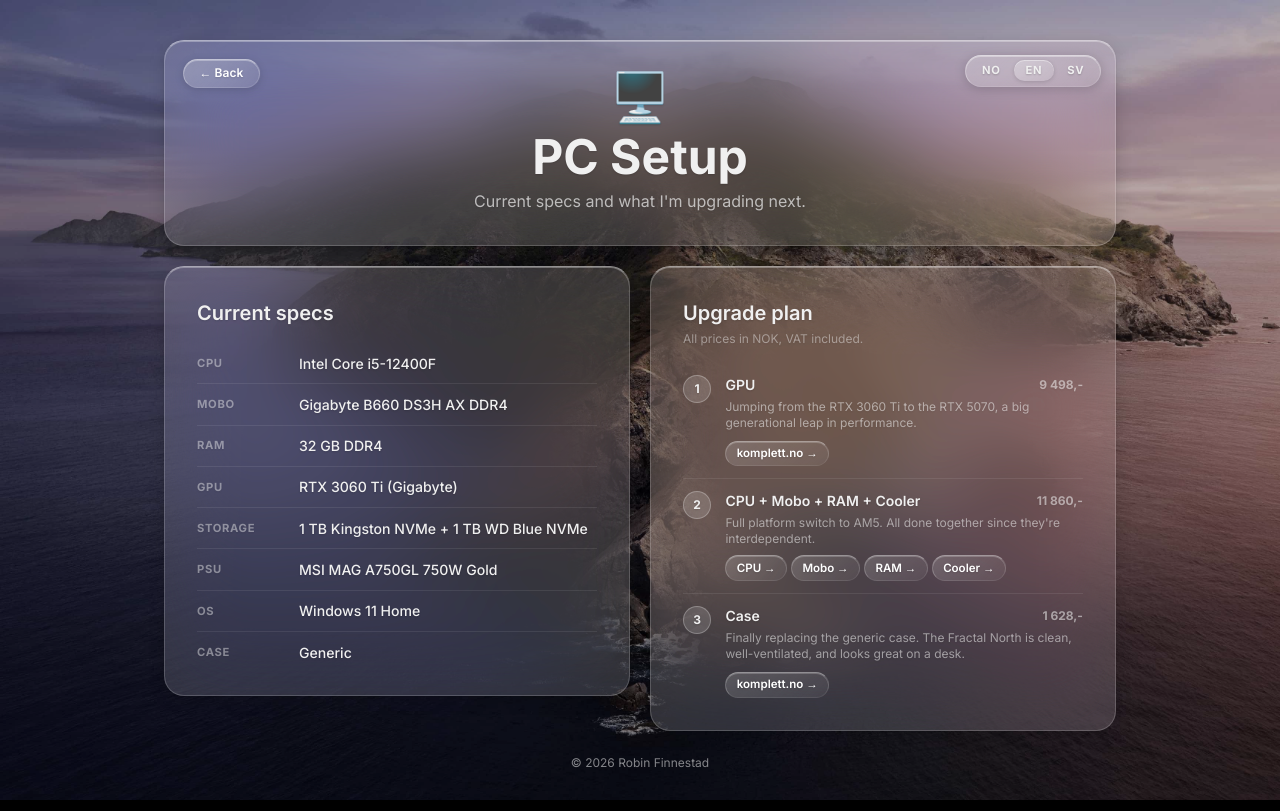
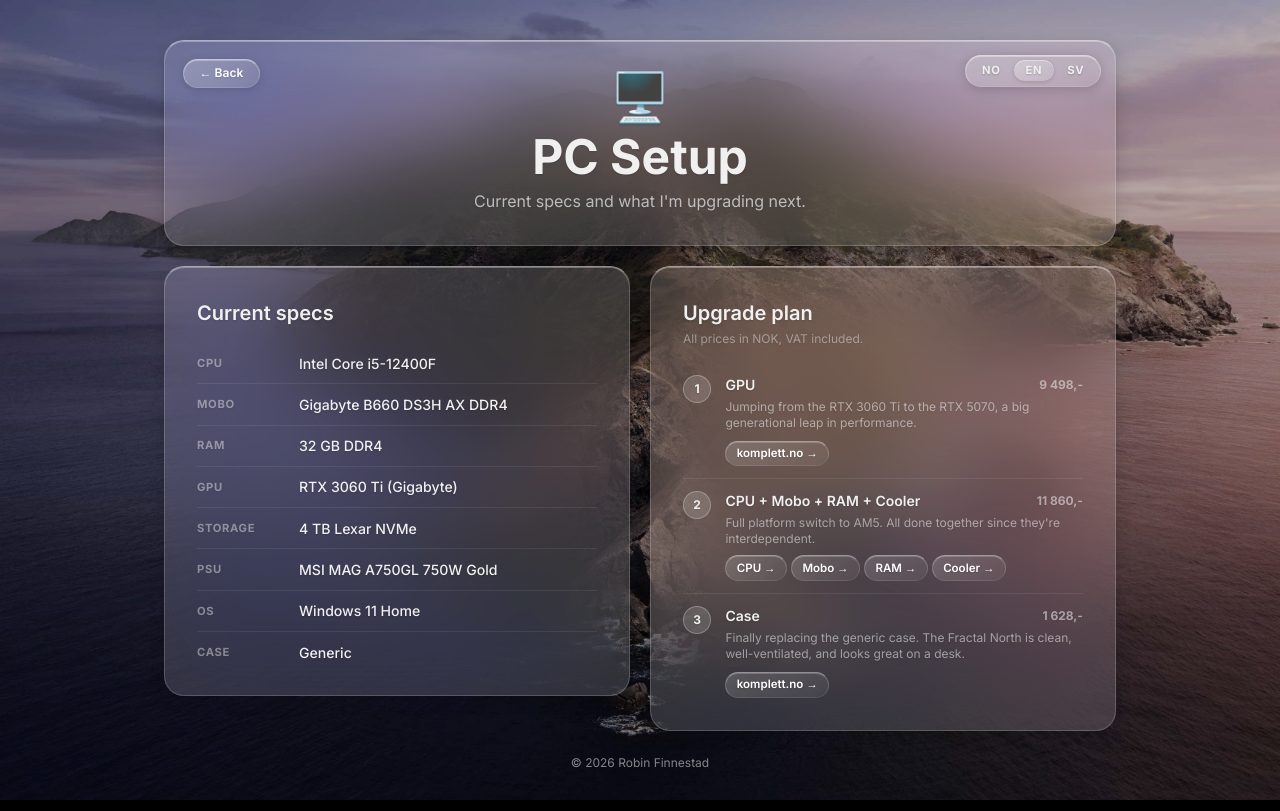
Before and after one commit to 08Robfin/Homepage, a website: page discord-live-status/public/setup/index.html in a window 1280 px wide. Drawn offline with nearby package versions, Linux system fonts and the light colour scheme.

Commit message:
Update storage specification to 4 TB Lexar NVMe

```diff
--- a/discord-live-status/public/setup/index.html
+++ b/discord-live-status/public/setup/index.html
@@ -275,7 +275,7 @@
         </div>
         <div class="spec-row">
           <span class="spec-label" data-i18n="spec-storage">Storage</span>
-          <span class="spec-value">1 TB Kingston NVMe + 1 TB WD Blue NVMe</span>
+          <span class="spec-value">4 TB Lexar NVMe</span>
         </div>
         <div class="spec-row">
           <span class="spec-label" data-i18n="spec-psu">PSU</span>
```
